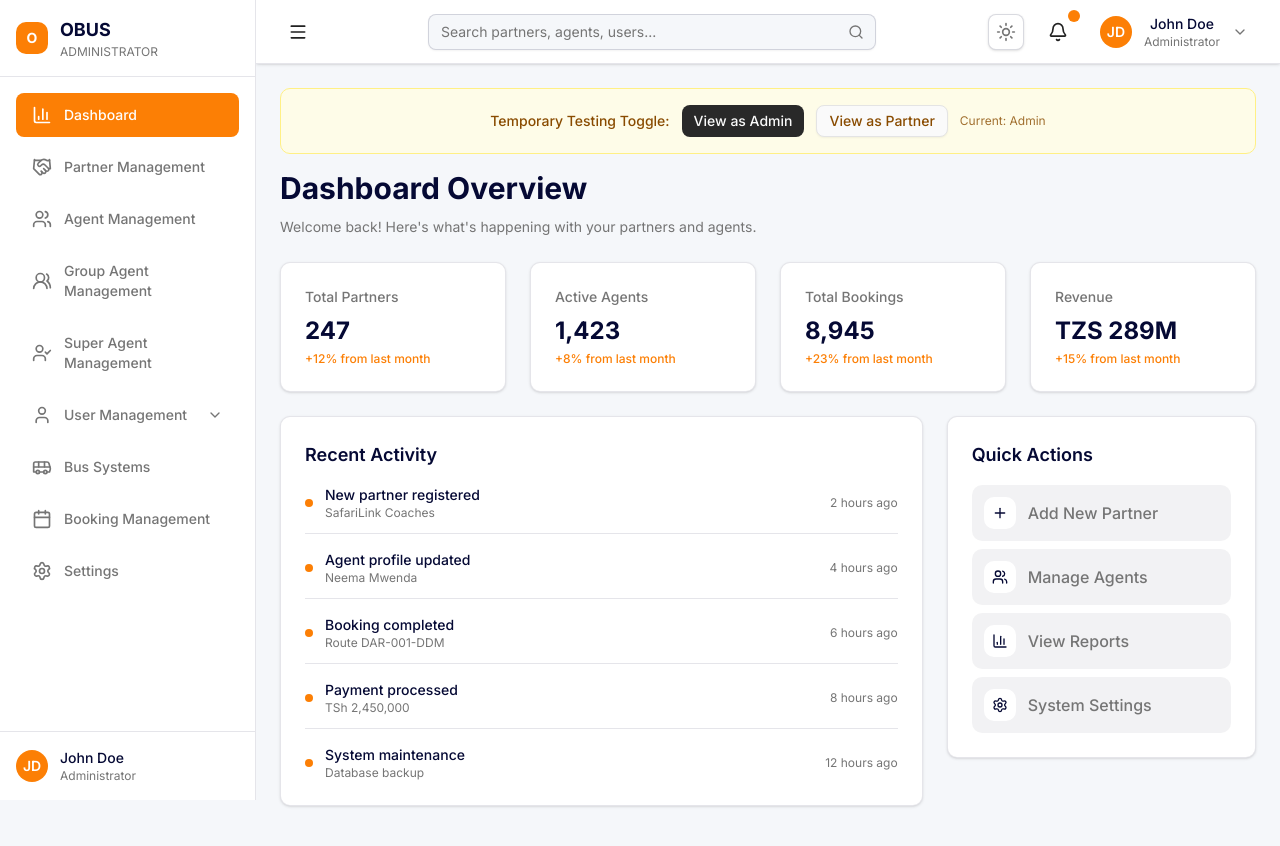
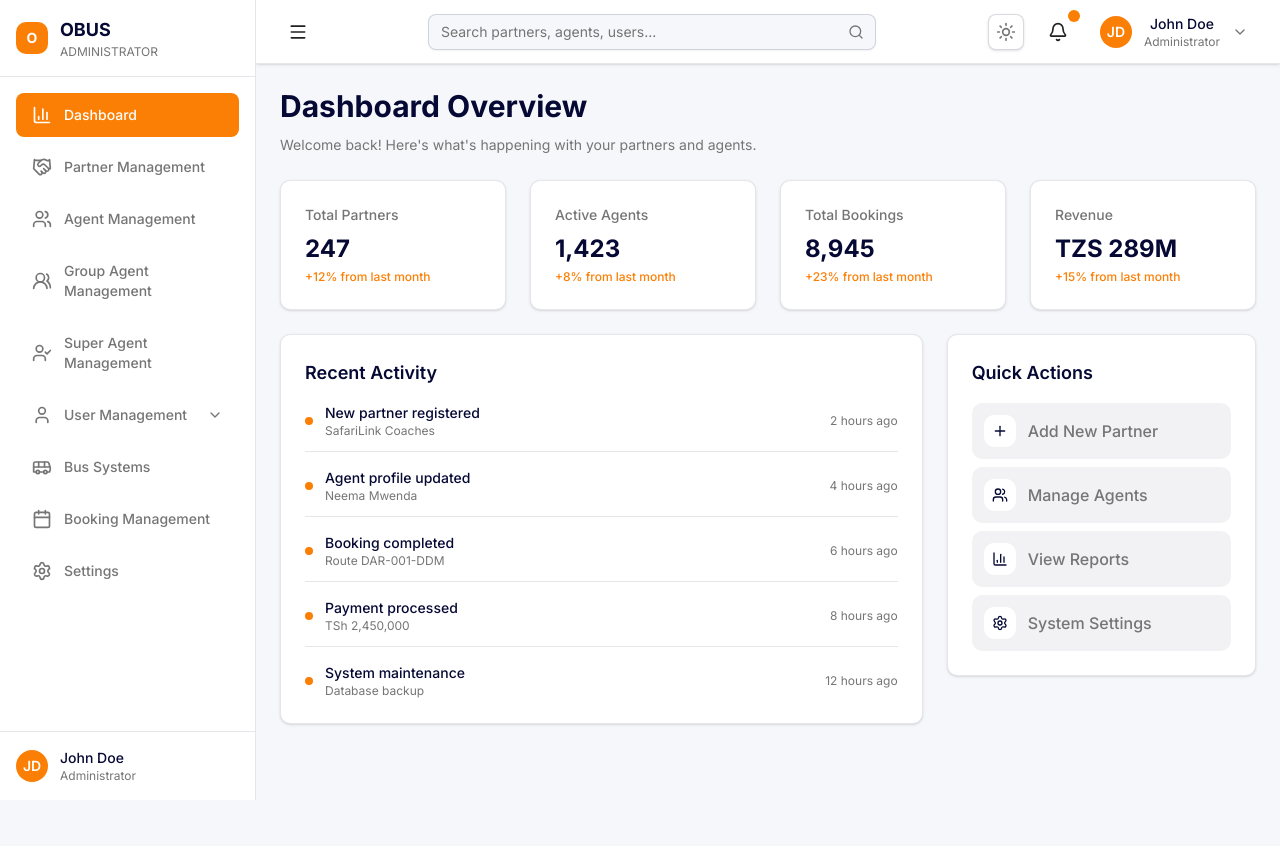
Before and after one commit to damianclement/partner, a Next.js app: page / in a window 1280 px wide. Shown: the top 846 px of the page. Built offline with nearby package versions, Linux system fonts and the light colour scheme.

Commit message:
Remove temporary global role switcher from Home component and clean up imports.

```diff
--- a/app/(root)/page.tsx
+++ b/app/(root)/page.tsx
@@ -11,10 +11,9 @@ import {
   Clock,
   Rocket,
 } from "lucide-react";
-import { useUser, switchUserRole } from "@/lib/contexts/UserContext";
+import { useUser } from "@/lib/contexts/UserContext";
 import { useState, useEffect } from "react";
 import Link from "next/link";
-import { Button } from "@/components/ui/button";
 
 export default function Home() {
   const { user } = useUser();
@@ -316,29 +315,6 @@ export default function Home() {
 
   return (
     <DashboardLayout>
-      {/* Temporary Global Role Switcher for Testing */}
-      <div className="mb-4 flex flex-wrap items-center justify-center gap-3 rounded-lg border border-yellow-200 bg-yellow-50 p-4 text-yellow-800 dark:border-yellow-800 dark:bg-yellow-900/20 dark:text-yellow-200">
-        <span className="text-sm font-medium">Temporary Testing Toggle:</span>
-        <Button
-          size="sm"
-          className="h-8 px-3"
-          onClick={() => switchUserRole("admin")}
-        >
-          View as Admin
-        </Button>
-        <Button
-          variant="outline"
-          size="sm"
-          className="h-8 px-3"
-          onClick={() => switchUserRole("partner")}
-        >
-          View as Partner
-        </Button>
-        <span className="text-xs opacity-80">
-          Current: {user?.userType === "partner" ? "Partner" : "Admin"}
-        </span>
-      </div>
-
       {user?.userType === "partner" ? <PartnerDashboard /> : <AdminDashboard />}
     </DashboardLayout>
   );
```
